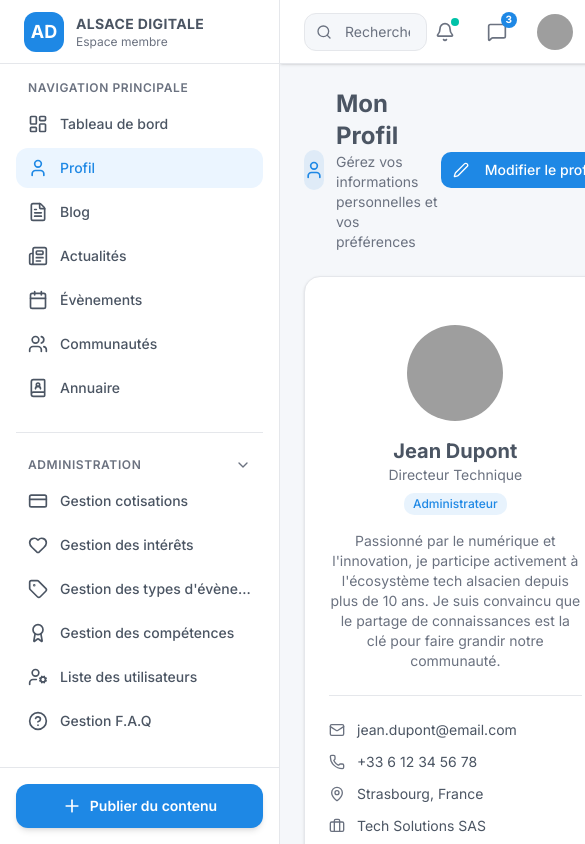
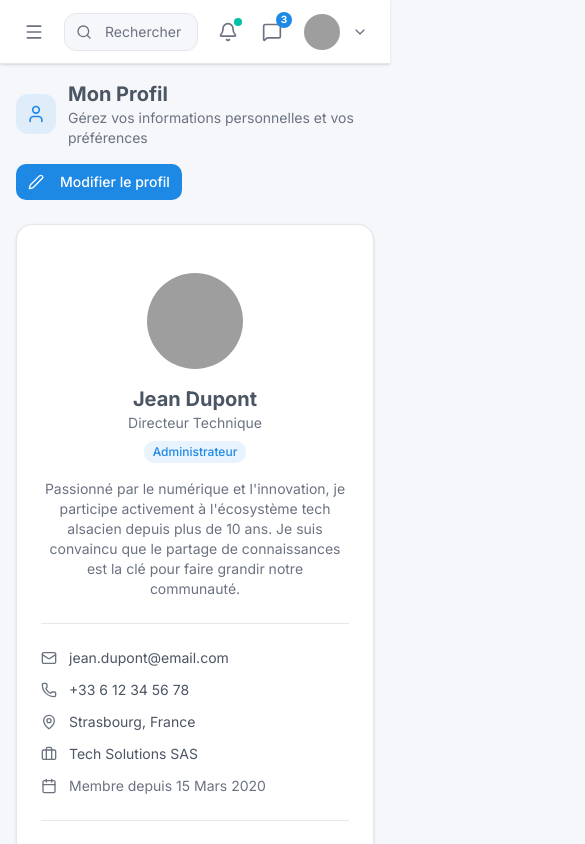
Before and after one commit to morir886624/new-alsaceDigitale, a Next.js app: page /profil in a window 390 px wide. Shown: the top 844 px of the page, 585 px wide, since content can reach past the window. Built offline with nearby package versions, Linux system fonts and the light colour scheme; grey boxes are pictures that could not be loaded.

Commit message:
feat: replace sidebar and header with dashboard layout and add sidebar context
Co-authored-by: MORIR <187541299+morir886624@users.noreply.github.com>

```diff
--- a/app/page.tsx
+++ b/app/page.tsx
@@ -1,5 +1,4 @@
-import { Sidebar } from "@/components/dashboard/sidebar"
-import { Header } from "@/components/dashboard/header"
+import { DashboardLayout } from "@/components/dashboard/dashboard-layout"
 import { WelcomeCard } from "@/components/dashboard/welcome-card"
 import { StatsCards } from "@/components/dashboard/stats-cards"
 import { RecentActivities } from "@/components/dashboard/recent-activities"
@@ -8,17 +7,7 @@ import { Communities } from "@/components/dashboard/communities"
 
 export default function DashboardPage() {
   return (
-    <div className="flex min-h-screen bg-background">
-      {/* Sidebar */}
-      <Sidebar />
-
-      {/* Main Content */}
-      <div className="ml-[280px] flex flex-1 flex-col">
-        {/* Header */}
-        <Header />
-
-        {/* Content */}
-        <main className="flex-1 p-6">
+    <DashboardLayout>
       <div className="mx-auto max-w-7xl space-y-6">
         {/* Welcome Card */}
         <WelcomeCard firstName="Jean" />
@@ -35,8 +24,6 @@ export default function DashboardPage() {
           <Communities />
         </div>
       </div>
-        </main>
-      </div>
-    </div>
+    </DashboardLayout>
   )
 }
--- a/components/dashboard/dashboard-layout.tsx
+++ b/components/dashboard/dashboard-layout.tsx
@@ -2,6 +2,7 @@
 
 import { Sidebar } from "./sidebar"
 import { Header } from "./header"
+import { SidebarProvider } from "./sidebar-context"
 
 interface DashboardLayoutProps {
   children: React.ReactNode
@@ -9,14 +10,14 @@ interface DashboardLayoutProps {
 
 export function DashboardLayout({ children }: DashboardLayoutProps) {
   return (
-    <div className="flex min-h-screen bg-background">
-      <Sidebar />
-      <div className="flex flex-1 flex-col pl-[280px]">
-        <Header />
-        <main className="flex-1 p-6">
-          {children}
-        </main>
+    <SidebarProvider>
+      <div className="flex min-h-screen bg-background">
+        <Sidebar />
+        <div className="flex min-w-0 flex-1 flex-col lg:pl-[280px]">
+          <Header />
+          <main className="flex-1 p-4 sm:p-6">{children}</main>
+        </div>
       </div>
-    </div>
+    </SidebarProvider>
   )
 }
--- a/components/dashboard/header.tsx
+++ b/components/dashboard/header.tsx
@@ -1,6 +1,6 @@
 "use client"
 
-import { Search, Bell, MessageSquare, ChevronDown } from "lucide-react"
+import { Search, Bell, MessageSquare, ChevronDown, Menu } from "lucide-react"
 import { Avatar, AvatarFallback, AvatarImage } from "@/components/ui/avatar"
 import {
   DropdownMenu,
@@ -9,10 +9,23 @@ import {
   DropdownMenuSeparator,
   DropdownMenuTrigger,
 } from "@/components/ui/dropdown-menu"
+import { useSidebar } from "./sidebar-context"
 
 export function Header() {
+  const { toggle } = useSidebar()
+
   return (
-    <header className="sticky top-0 z-30 flex h-16 items-center justify-between border-b border-border bg-card px-6 shadow-sm">
+    <header className="sticky top-0 z-30 flex h-16 items-center justify-between gap-3 border-b border-border bg-card px-4 shadow-sm sm:px-6">
+      {/* Left: Menu button + Search Bar */}
+      <div className="flex flex-1 items-center gap-3">
+        <button
+          onClick={toggle}
+          className="rounded-lg p-2 text-muted-foreground transition-colors hover:bg-muted hover:text-foreground lg:hidden"
+          aria-label="Ouvrir le menu"
+        >
+          <Menu className="h-5 w-5" />
+        </button>
+
         {/* Search Bar */}
         <div className="relative w-full max-w-md">
           <Search className="absolute left-3 top-1/2 h-4 w-4 -translate-y-1/2 text-muted-foreground" />
@@ -22,9 +35,10 @@ export function Header() {
             className="w-full rounded-lg border border-input bg-background py-2 pl-10 pr-4 text-sm text-foreground placeholder:text-muted-foreground focus:border-primary focus:outline-none focus:ring-2 focus:ring-primary/20"
           />
         </div>
+      </div>
 
       {/* Right Section */}
-      <div className="flex items-center gap-4">
+      <div className="flex items-center gap-2 sm:gap-4">
         {/* Notifications */}
         <button className="relative rounded-lg p-2 text-muted-foreground transition-colors hover:bg-muted hover:text-foreground">
           <Bell className="h-5 w-5" />
--- a/components/dashboard/page-header.tsx
+++ b/components/dashboard/page-header.tsx
@@ -9,21 +9,21 @@ interface PageHeaderProps {
 
 export function PageHeader({ title, description, icon: Icon, actions }: PageHeaderProps) {
   return (
-    <div className="mb-6 flex items-center justify-between">
+    <div className="mb-6 flex flex-col gap-4 sm:flex-row sm:items-center sm:justify-between">
       <div className="flex items-center gap-3">
         {Icon && (
-          <div className="flex h-10 w-10 items-center justify-center rounded-lg bg-primary/10">
+          <div className="flex h-10 w-10 shrink-0 items-center justify-center rounded-lg bg-primary/10">
             <Icon className="h-5 w-5 text-primary" />
           </div>
         )}
-        <div>
-          <h1 className="text-2xl font-bold text-foreground">{title}</h1>
+        <div className="min-w-0">
+          <h1 className="text-xl font-bold text-foreground sm:text-2xl text-balance">{title}</h1>
           {description && (
             <p className="text-sm text-muted-foreground">{description}</p>
           )}
         </div>
       </div>
-      {actions && <div className="flex items-center gap-2">{actions}</div>}
+      {actions && <div className="flex flex-wrap items-center gap-2">{actions}</div>}
     </div>
   )
 }
--- /dev/null
+++ b/components/dashboard/sidebar-context.tsx
@@ -0,0 +1,33 @@
+"use client"
+
+import { createContext, useContext, useState } from "react"
+
+interface SidebarContextValue {
+  isOpen: boolean
+  open: () => void
+  close: () => void
+  toggle: () => void
+}
+
+const SidebarContext = createContext<SidebarContextValue | undefined>(undefined)
+
+export function SidebarProvider({ children }: { children: React.ReactNode }) {
+  const [isOpen, setIsOpen] = useState(false)
+
+  const value: SidebarContextValue = {
+    isOpen,
+    open: () => setIsOpen(true),
+    close: () => setIsOpen(false),
+    toggle: () => setIsOpen((prev) => !prev),
+  }
+
+  return <SidebarContext.Provider value={value}>{children}</SidebarContext.Provider>
+}
+
+export function useSidebar() {
+  const context = useContext(SidebarContext)
+  if (!context) {
+    throw new Error("useSidebar must be used within a SidebarProvider")
+  }
+  return context
+}
--- a/components/dashboard/sidebar.tsx
+++ b/components/dashboard/sidebar.tsx
@@ -19,8 +19,10 @@ import {
   HelpCircle,
   Plus,
   ChevronDown,
+  X,
 } from "lucide-react"
 import { cn } from "@/lib/utils"
+import { useSidebar } from "./sidebar-context"
 
 const navigationItems = [
   { icon: LayoutDashboard, label: "Tableau de bord", href: "/" },
@@ -46,12 +48,14 @@ interface SidebarItemProps {
   label: string
   href: string
   active?: boolean
+  onNavigate?: () => void
 }
 
-function SidebarItem({ icon: Icon, label, href, active }: SidebarItemProps) {
+function SidebarItem({ icon: Icon, label, href, active, onNavigate }: SidebarItemProps) {
   return (
     <Link
       href={href}
+      onClick={onNavigate}
       className={cn(
         "flex w-full items-center gap-3 rounded-lg px-3 py-2.5 text-sm font-medium transition-all duration-200",
         active
@@ -68,6 +72,7 @@ function SidebarItem({ icon: Icon, label, href, active }: SidebarItemProps) {
 export function Sidebar() {
   const pathname = usePathname()
   const [isAdminExpanded, setIsAdminExpanded] = useState(true)
+  const { isOpen, close } = useSidebar()
 
   const isActive = (href: string) => {
     if (href === "/") return pathname === "/"
@@ -75,7 +80,22 @@ export function Sidebar() {
   }
 
   return (
-    <aside className="fixed left-0 top-0 z-40 flex h-screen w-[280px] flex-col border-r border-sidebar-border bg-sidebar">
+    <>
+      {/* Mobile overlay */}
+      {isOpen && (
+        <div
+          className="fixed inset-0 z-40 bg-foreground/40 backdrop-blur-sm lg:hidden"
+          onClick={close}
+          aria-hidden="true"
+        />
+      )}
+
+      <aside
+        className={cn(
+          "fixed left-0 top-0 z-50 flex h-screen w-[280px] max-w-[85vw] flex-col border-r border-sidebar-border bg-sidebar transition-transform duration-300 ease-in-out lg:translate-x-0",
+          isOpen ? "translate-x-0" : "-translate-x-full"
+        )}
+      >
         {/* Logo */}
         <div className="flex h-16 items-center gap-3 border-b border-sidebar-border px-6">
           <div className="flex h-10 w-10 items-center justify-center rounded-lg bg-primary">
@@ -87,6 +107,13 @@ export function Sidebar() {
             </span>
             <span className="text-xs text-muted-foreground">Espace membre</span>
           </div>
+          <button
+            onClick={close}
+            className="ml-auto rounded-lg p-1.5 text-muted-foreground transition-colors hover:bg-sidebar-accent/50 hover:text-sidebar-accent-foreground lg:hidden"
+            aria-label="Fermer le menu"
+          >
+            <X className="h-5 w-5" />
+          </button>
         </div>
 
       {/* Navigation */}
@@ -104,6 +131,7 @@ export function Sidebar() {
                 label={item.label}
                 href={item.href}
                 active={isActive(item.href)}
+                onNavigate={close}
               />
             ))}
           </div>
@@ -135,6 +163,7 @@ export function Sidebar() {
                   label={item.label}
                   href={item.href}
                   active={isActive(item.href)}
+                  onNavigate={close}
                 />
               ))}
             </div>
@@ -150,5 +179,6 @@ export function Sidebar() {
         </button>
       </div>
       </aside>
+    </>
   )
 }
```
Lines whose indentation alone changed are shown as unchanged.
